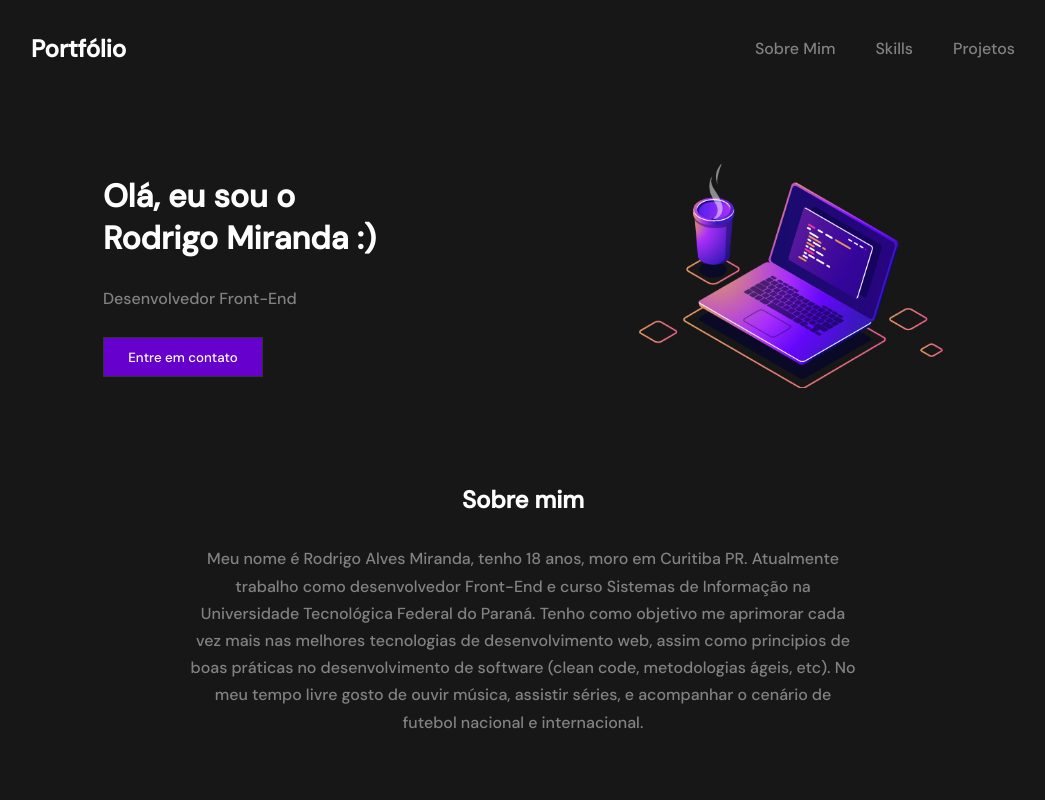
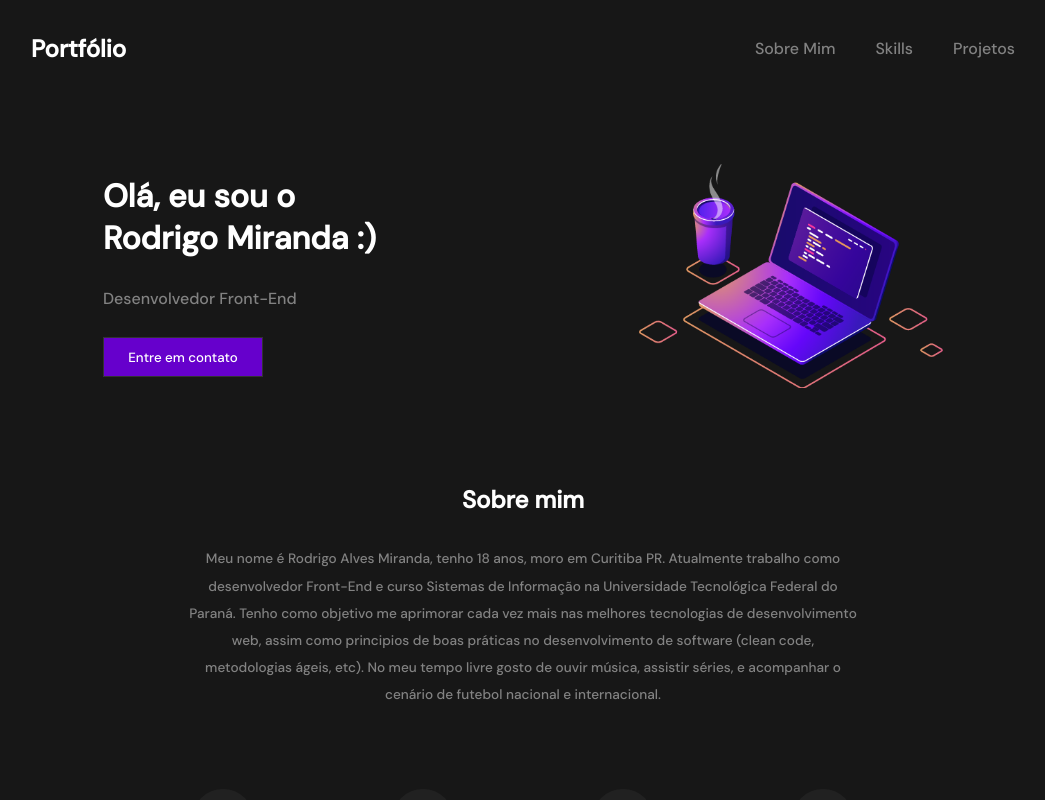
Before and after one commit to rodrigo-miranda18/Portfolio, a Next.js app: page / in a window 1280 px wide. Shown: the top 800 px of the page, without its empty margins (117-1162 px from the left). Built offline with nearby package versions, Linux system fonts and the light colour scheme.

Commit message:
Change font size of About me section

```diff
--- a/src/components/AboutMe/styles.js
+++ b/src/components/AboutMe/styles.js
@@ -20,4 +20,5 @@ export const Title = styled.h2`
 export const Text = styled.p`
   text-align: center;
   line-height: 1.7rem;
+  font-size: 0.85rem;
 `
```
